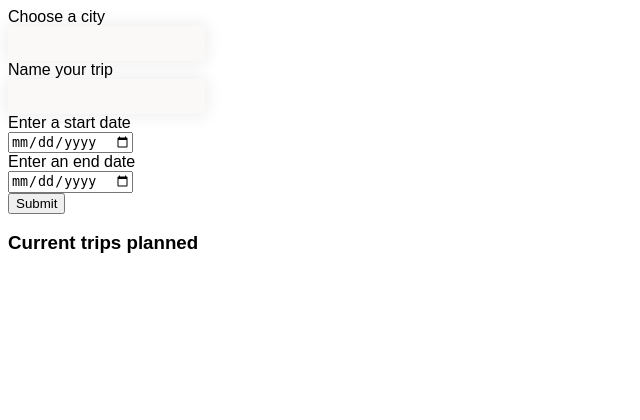
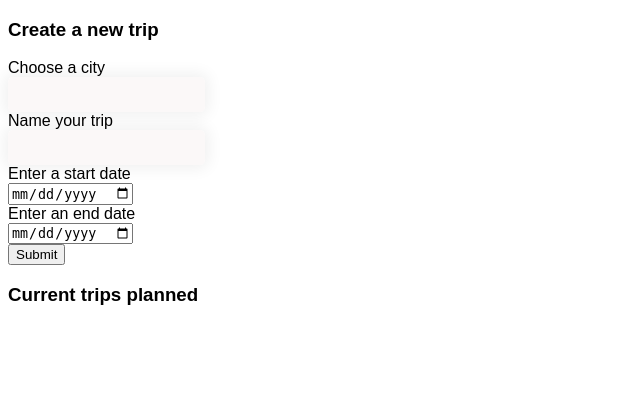
Before and after one commit to kotynskm/travel-book, a Flask app: page /homepage in a window 1280 px wide. Shown: the top 420 px of the page, without its empty margins (0-640 px from the left). Before the commit the page ends 253 px from the top, so only its background shows below. Run offline with Flask 2, Linux system fonts and the light colour scheme; the visitor is signed in with stand-in values (Sample User, id 1); data comes from the database, SQL or seed files in the repository; data that the repository does not hold is empty.

Commit message:
Added routes for API calls, added detail and images to html files for these routes

```diff
--- a/model.py
+++ b/model.py
@@ -75,6 +75,10 @@ class Activity(db.Model):
     trip_id = db.Column(db.Integer, db.ForeignKey('trips.trip_id'))
     yelp_id = db.Column(db.String(100))
 
+    @classmethod
+    def create_activity(cls, trip_id, yelp_id):
+        """ Create an activity. """
+        return cls(trip_id=trip_id, yelp_id=yelp_id)
 
     trip = db.relationship('Trip', back_populates='activities')
 
--- a/server.py
+++ b/server.py
@@ -6,7 +6,7 @@ from model import User, Trip, Activity, connect_to_db, db
 from datetime import datetime
 from random import choice
 
-TRIP_IMAGES = [] # populate with images, then use random to send an img to trip_details through /trip/ route
+TRIP_IMAGES = ['airplane.jpg', 'airplane2.jpg', 'map.jpg', 'map2.jpg', 'map3.jpg', 'map4.jpg'] # populate with images, then use random to send an img to trip_details through /trip/ route
 YELP_API_KEY = os.environ['YELP_API_KEY']
 yelp_url = 'https://api.yelp.com/v3'
 
@@ -67,6 +67,7 @@ def create_user():
 @app.route('/create-trip', methods=['POST'])
 def create_trip():
     """ Create a new trip for the user. """
+    # create a class method that checks if a trip already exists?
     trip_name = request.form.get('trip-name')
     city = request.form.get('city')
     start_date = request.form.get('start')
@@ -76,13 +77,19 @@ def create_trip():
     # convert date strings to date
     start_date_converted = datetime.strptime(start_date, '%Y-%m-%d')
     end_date_converted = datetime.strptime(end_date, '%Y-%m-%d')
-    # create trip and add it to database
-    trip = Trip.create_trip(user_id, trip_name, city, start_date_converted, end_date_converted)
-    db.session.add(trip)
-    db.session.commit()
-    flash("Trip created!")
+    # create trip and add it to database, check if trip already exists - this is not working right now
+    user = User.get_by_id(user_id)
+    user_trips = user.trips
+    for trip in user_trips:
+        if trip_name == trip.trip_name:
+            flash("Trip already exists!")
+        else:
+            trip = Trip.create_trip(user_id, trip_name, city, start_date_converted, end_date_converted)
+            db.session.add(trip)
+            db.session.commit()
+            flash("Trip created!")
 
-    return redirect('/homepage')
+            return redirect('/homepage')
 
 @app.route('/homepage')
 def user_page():
@@ -90,8 +97,9 @@ def user_page():
     user_id = session['user_id']
     user = User.get_by_id(user_id)
     trips = user.trips
+    trip_image = choice(TRIP_IMAGES)
 
-    return render_template('homepage.html',trips=trips)
+    return render_template('homepage.html',trips=trips, trip_image=trip_image)
 
 @app.route('/trip/<trip_id>')
 def show_trip(trip_id):
@@ -99,22 +107,42 @@ def show_trip(trip_id):
 
     return render_template('trip_details.html',trip=trip)
 
-# @app.route('/api/activities')
-# def show_activities():
-#     # makes a call to yelp API to display activites in that city
-#     # I need to be able to pull which city it is referring to and pass it into the API call
-#     # trip = Trip.get_by_id() ??
-#     trip = request.args.get('seattle')
-#     url = 'https://api.yelp.com/v3/businesses/search'
-#     headers = {'Authorization': 'Bearer %s' % YELP_API_KEY}
-#     location = trip
-#     params = {'location': location, 'limit':10,'sort_by':'rating'}
+@app.route('/api/activities/<trip_id>')
+def show_activities(trip_id):
+    """ Makes a call to the Yelp Fusion API to display activities. """
+    # makes a call to yelp API to display activites in that city
+    # currently not working properly.. because state is not defined in the trip location for API call,
+    # user must specify City, State
+    trip = Trip.get_by_id(trip_id)
 
-#     res = requests.get(url,headers=headers,params=params)
-#     data = res.json()
+    url = 'https://api.yelp.com/v3/businesses/search'
+    headers = {'Authorization': 'Bearer %s' % YELP_API_KEY}
+    location = trip.city
+    # want to pass in categories (arts,active) for tourist sites, (restaurants,food) for restaurants
+    params = {'location': location, 'limit':10,'sort_by':'rating', 'categories':'arts,active'}
 
-#     # renders activity page
-#     return render_template('activities.html', data=data,trip=trip)
+    res = requests.get(url,headers=headers,params=params)
+    data = res.json()
+
+    return render_template('activities.html', data=data, trip=trip)
+
+@app.route('/api/restaurants/<trip_id>')
+def show_restaurants(trip_id):
+    """ Makes a call to the Yelp Fusion API to display restaurants. """
+    # currently not working properly.. because state is not defined in the trip location for API call,
+    # user must specify City, State
+    trip = Trip.get_by_id(trip_id)
+
+    url = 'https://api.yelp.com/v3/businesses/search'
+    headers = {'Authorization': 'Bearer %s' % YELP_API_KEY}
+    location = trip.city
+    params = {'location': location, 'limit':10,'sort_by':'rating', 'categories':'restaurants,food'}
+
+    res = requests.get(url,headers=headers,params=params)
+    data = res.json()
+
+    return render_template('restaurants.html', data=data, trip=trip)
+
 
 if __name__ == '__main__':
     connect_to_db(app)
--- a/templates/homepage.html
+++ b/templates/homepage.html
@@ -2,7 +2,8 @@
 {% block body %}
     <div class="container">
         <div class="create-trip">
-        <form action="/create-trip" method="POST">
+            <h3>Create a new trip</h3>
+            <form action="/create-trip" method="POST">
             <label for="city">Choose a city</label><br>
             <input type="text" name="city" id="city"></br>
             <label for="trip-name">Name your trip</label><br>
@@ -16,22 +17,15 @@
         </div>
 
         <div class="trip-loop">
-            <!-- <form action="/api/activities"> -->
-            <!-- my original idea was to loop over trips as a bullet list, but how do I get the city out of a jinja ? -->
             <h3>Current trips planned</h3>
             <ul>
                 {% for trip in trips %}
-                  <input name="city" type="hidden" value="{{trip.city}}">
+                <div class="trip">
                   <li><a href="/trip/{{ trip.trip_id }}">{{ trip.city }}</a></li>
+                  <img src="../static/img/{{trip_image}}">
+                </div>
                 {% endfor %}
             </ul>
-            <!-- <select> -->
-            <!-- {% for trip in trips %}
-            <option value="{{trip.city}}" name="{{trip.city}}">{{trip.city}}</option>
-            {% endfor %} -->
-            <!-- <input type="text" name="seattle">
-            <input type="submit"> -->
-            <!-- </select> -->
 
             </form>
         </div>
```
Also changed, not shown: 1 other file.
